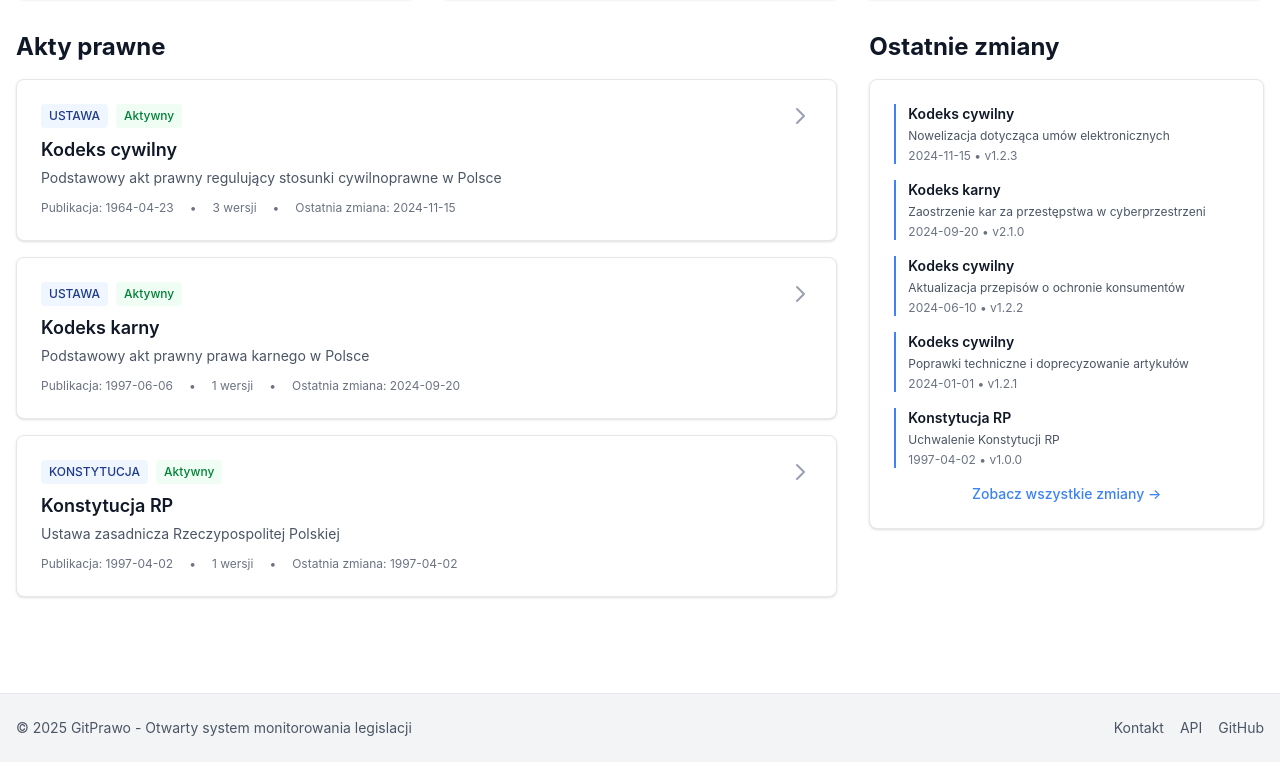
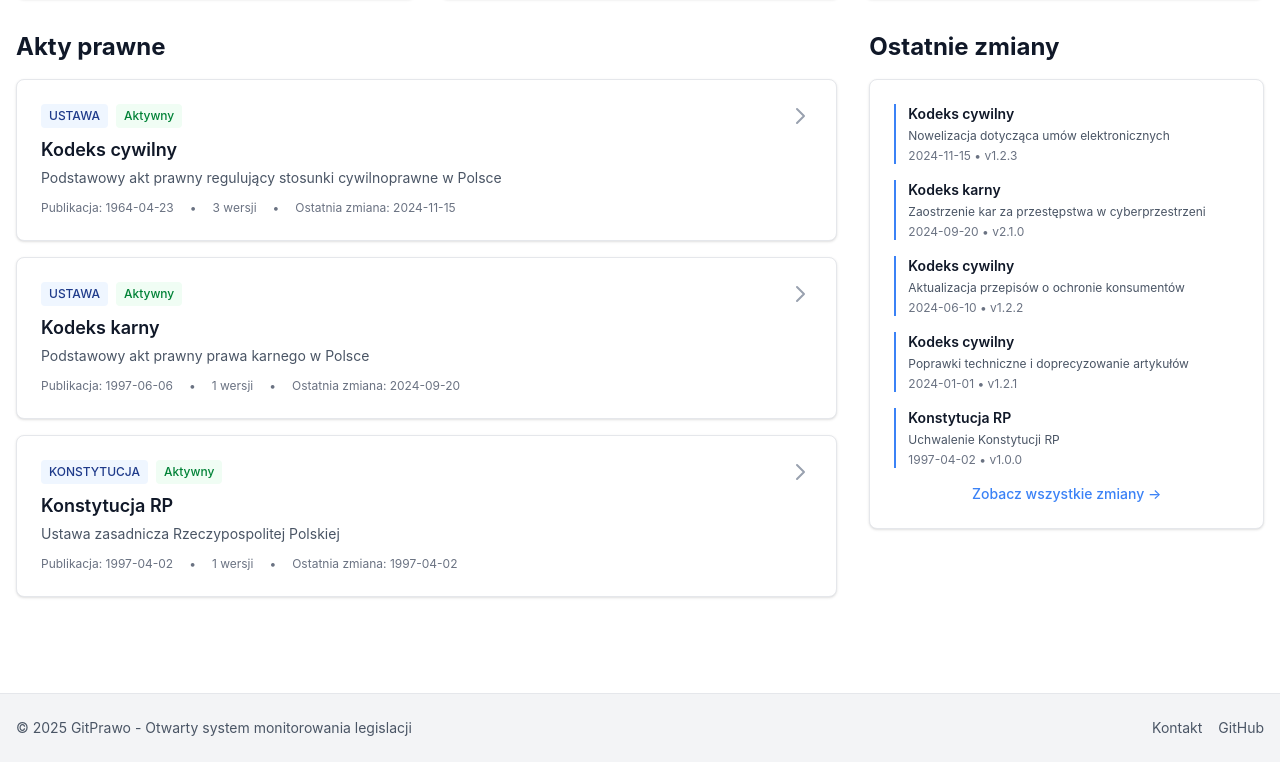
Before and after one commit to igorjakus/gitprawo, a Next.js app: page / in a window 1280 px wide. Shown: the part 443-1205 px from the top of the page. Built offline with nearby package versions, Linux system fonts and the light colour scheme.

Commit message:
Delete dark theme

```diff
--- a/src/app/globals.css
+++ b/src/app/globals.css
@@ -24,13 +24,6 @@
   --color-gov-red: var(--gov-red);
   --color-gov-gray: var(--gov-gray);
   --color-gov-dark-gray: var(--gov-dark-gray);
-}
-
-@media (prefers-color-scheme: dark) {
-  :root {
-    --background: #0a0a0a;
-    --foreground: #ededed;
-  }
 }
 
 body {
--- a/src/app/layout.tsx
+++ b/src/app/layout.tsx
@@ -13,8 +13,8 @@ export default function RootLayout({
   children: React.ReactNode;
 }>) {
   return (
-    <html lang="pl">
-      <body className="bg-gray-50 text-gray-900 antialiased">
+    <html lang="pl" style={{ background: '#fff' }}>
+      <body className="bg-white text-gray-900 antialiased" style={{ background: '#fff' }}>
         <header className="bg-[#1e3a8a] text-white shadow-md">
           <div className="container mx-auto px-4 py-4">
             <div className="flex items-center justify-between">
@@ -51,9 +51,6 @@ export default function RootLayout({
                     Kontakt
                   </a>
                   <a href="#" className="hover:text-[#1e3a8a] transition-colors">
-                  API
-                </a>
-                <a href="#" className="hover:text-[#1e3a8a] transition-colors">
                     GitHub
                   </a>
                 </div>
--- a/src/app/page.tsx
+++ b/src/app/page.tsx
@@ -183,7 +183,7 @@ export default async function Home() {
     .slice(0, 5);
 
   return (
-    <div className="container mx-auto px-4 py-8">
+    <div className="container mx-auto px-4 py-8 bg-white">
       {/* Hero Section */}
       <div className="bg-gradient-to-r from-[#1e3a8a] to-[#3b82f6] text-white rounded-lg shadow-lg p-8 mb-8">
         <h1 className="text-4xl font-bold mb-2">GitPrawo</h1>
```
Lines whose indentation alone changed are shown as unchanged.
